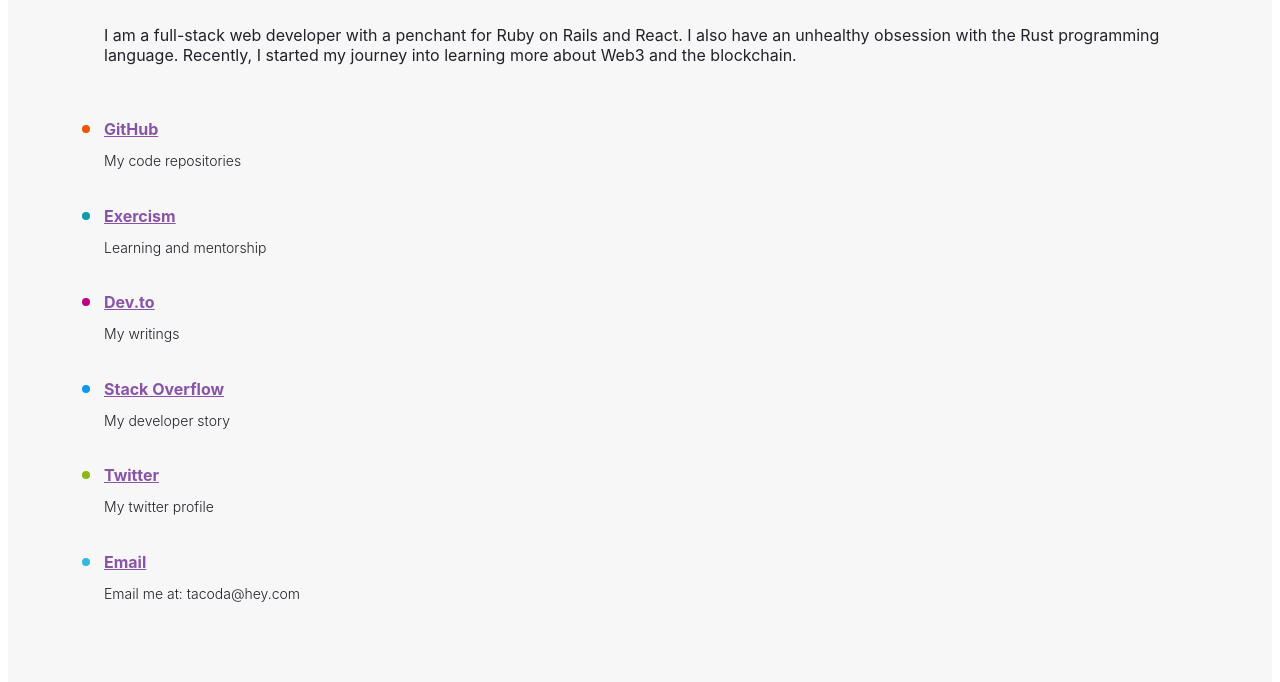
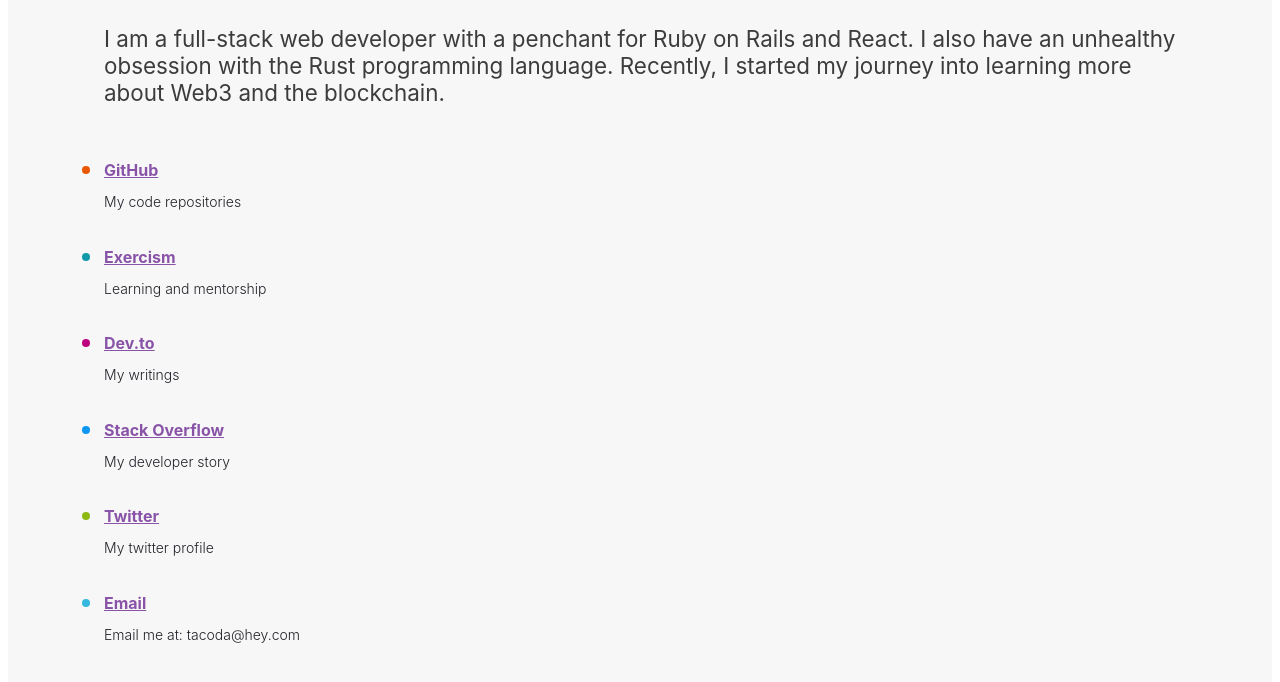
Before and after one commit to tacoda/tacoda-site, a Gatsby site: page / in a window 1280 px wide. Shown: the part 214-896 px from the top of the page. Built offline with nearby package versions, Linux system fonts and the light colour scheme; Gatsby itself is replaced by a stand-in of ours.

Commit message:
Update font size and color

```diff
--- a/src/pages/index.js
+++ b/src/pages/index.js
@@ -4,7 +4,7 @@
 // styles
 const pageStyles = {
   backgroundColor: "#f7f7f7",
-  color: "#232129",
+  color: "#3c3c3c",
   padding: 96,
   fontFamily: "-apple-system, Roboto, sans-serif, serif",
 }
@@ -13,7 +13,7 @@
 }
 const paragraphStyles = {
   marginBottom: 48,
-  textSize: "1.4em",
+  fontSize: "1.4em",
 }
 const codeStyles = {
   color: "#8A6534",
```
